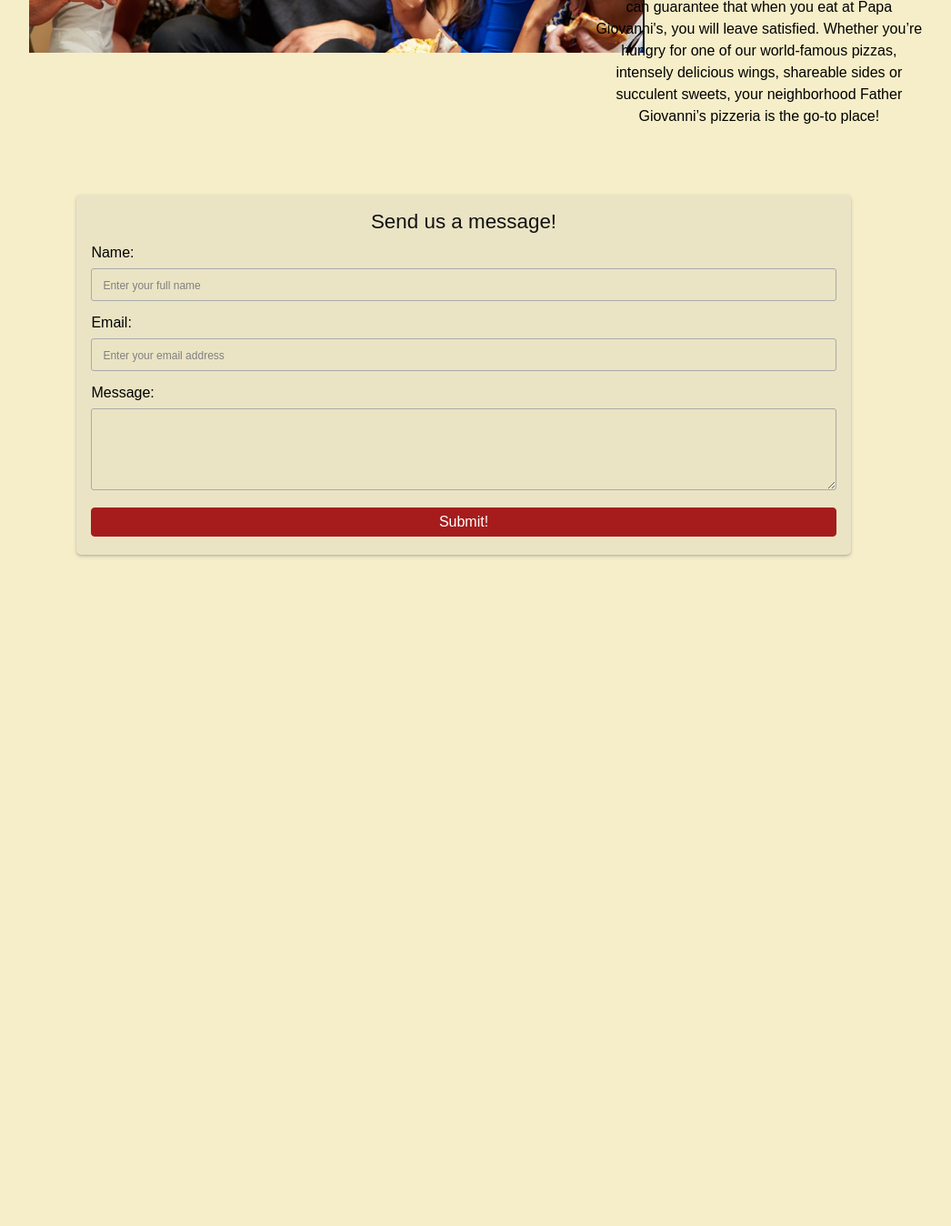
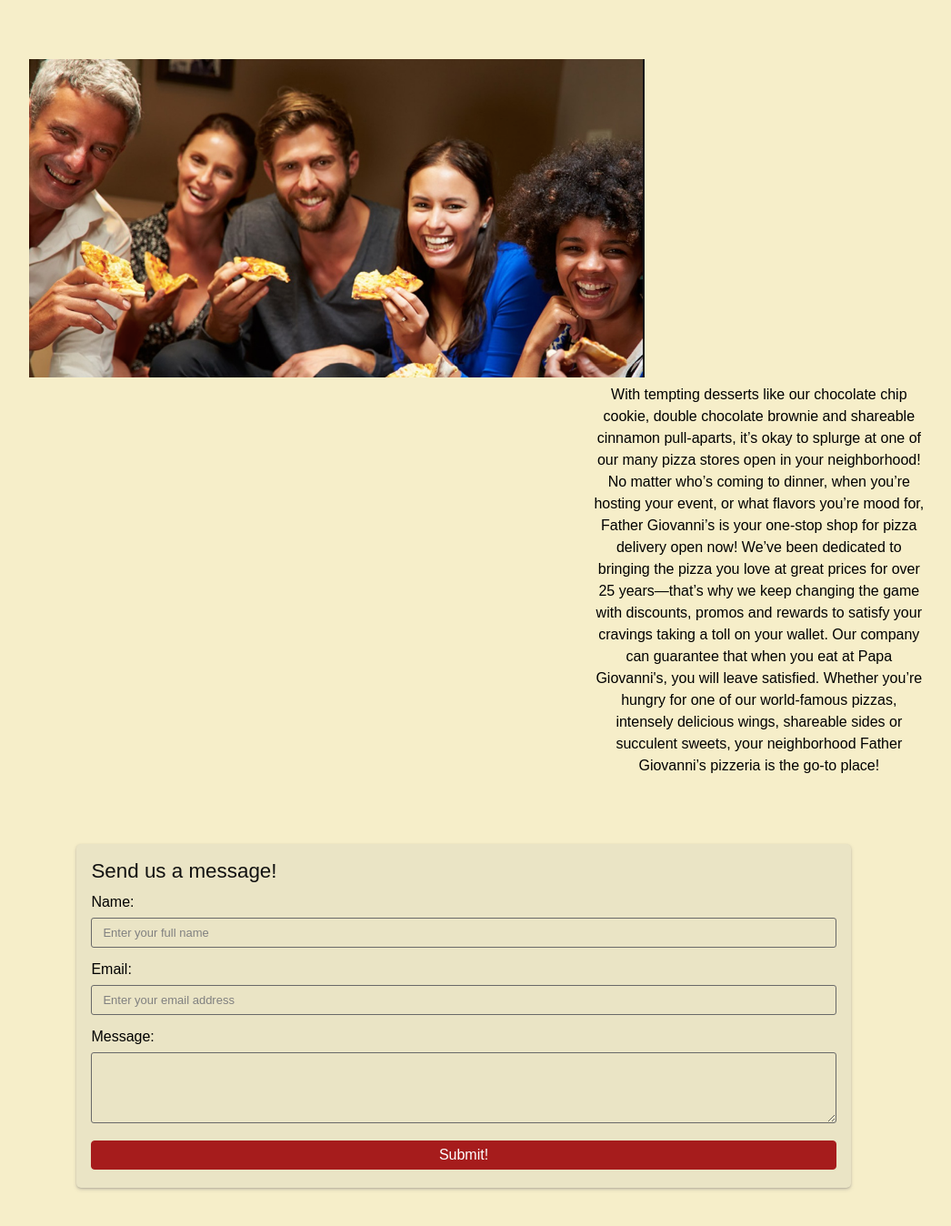
Before and after one commit to phoebec0220/CSP-Project-Father-Giovanni-s-Pizza-, a PHP site: page /about.html in a window 1280 px wide. Shown: the part 1128-2476 px from the top of the page at 91% size, without its empty margins (130-1176 px from the left). Before the commit the page ends 1741 px from the top, so only its background shows below. Run offline with PHP 8.4, Linux system fonts and the light colour scheme; some web fonts are replaced.

Commit message:
Update pizza.css
changed css a lil for the about page to make it look nicer

```diff
--- a/father-giovannis-pizza/pizza.css
+++ b/father-giovannis-pizza/pizza.css
@@ -100,7 +100,7 @@ a {
 
 /****About****/
 .columns {
-  float: left;
+  float: none;
   width: 40%;
   padding-left: 50px;
 }
@@ -131,7 +131,6 @@ form h1 {
   padding: 5px 0;
   font-size: 1.4rem;
   font-weight: normal;
-  text-align: center;
   color: #111;
 }
 .field {
@@ -150,17 +149,17 @@ label {
 input,
 textarea,
 select {
-  border: solid 1px #A9A9A9;
+  border: solid 1px #696969;
   border-radius: 3px;
   display: inline-block;
   padding: 0.5rem 0.75rem;
   width: 100%;
   font-family: inherit;
-  font-size: 1rem;
+  font-size: 13px;
 }
 input::placeholder {
   color: gray;
-  font-size: 75%;
+  font-size: 100%;
 }
 input:focus,
 textarea:focus,
@@ -192,7 +191,7 @@ select.error:focus {
 input.success,
 textarea.success,
 select.success {
-  border-color: #198754;
+  border-color: #696969;
 }
 input.success:focus,
 textarea.success:focus {
```
